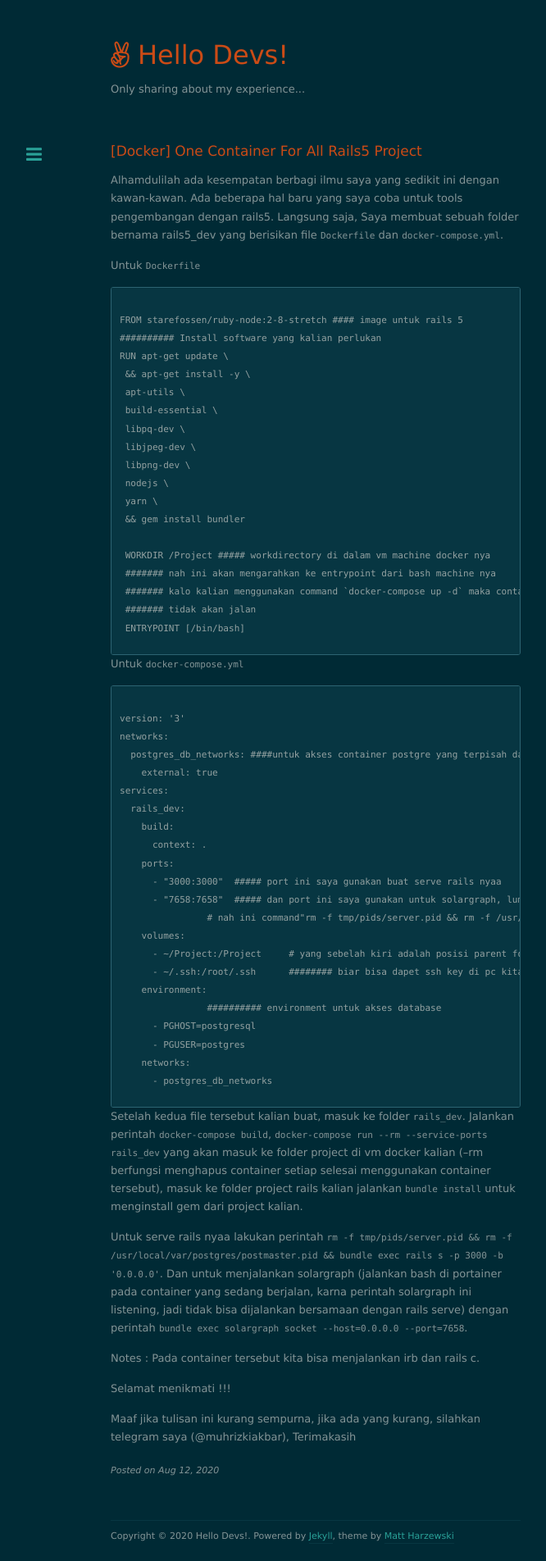
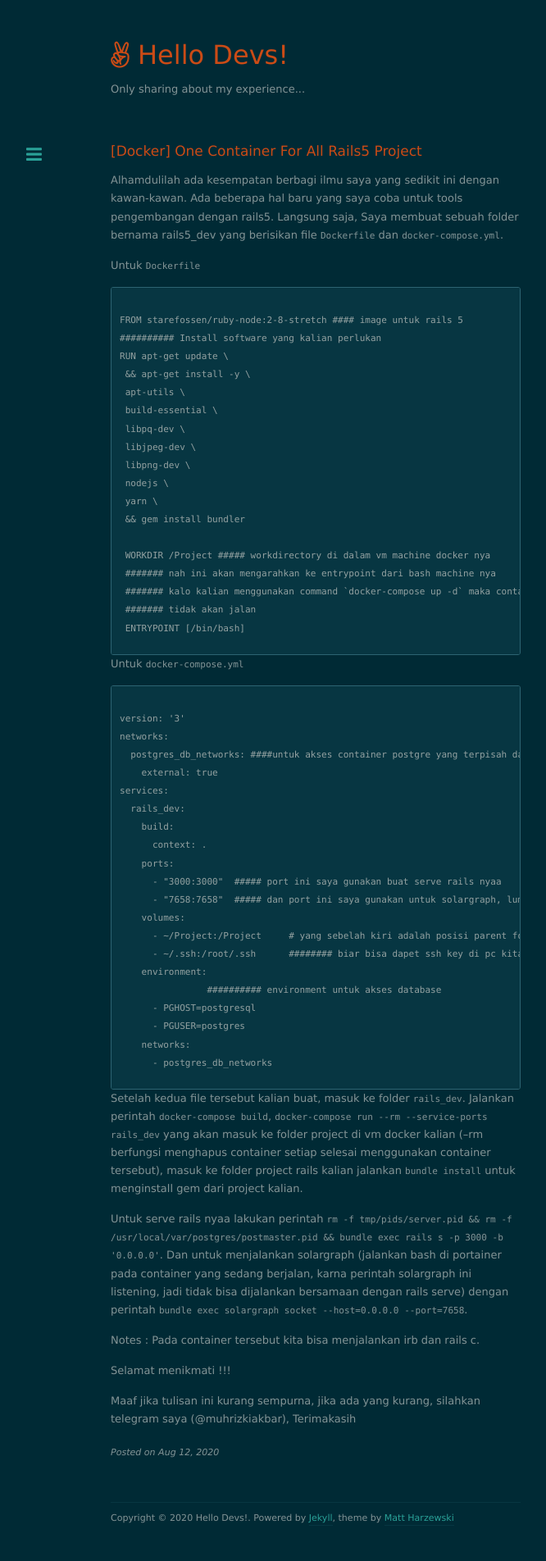
Before and after one commit to muhrizkiakbar/muhrizkiakbar.github.io, a Jekyll site: the page built from _posts/2020-08-12-one-container-for-all-rails5-project.md, in a window 1280 px wide. Shown: the whole page at 82% size, without its empty margins (255-921 px from the left). Built offline with Jekyll 4.4.1, drawn with Linux system fonts in a browser that asks for light colours; nearby versions of some CDN libraries; after the commit the page ends 1882 px from its top, so only the background shows below that.

Commit message:
Update 2020-08-12-one-container-for-all-rails5-project.md

```diff
--- a/_posts/2020-08-12-one-container-for-all-rails5-project.md
+++ b/_posts/2020-08-12-one-container-for-all-rails5-project.md
@@ -47,7 +47,6 @@ services:
     ports:
       - "3000:3000"  ##### port ini saya gunakan buat serve rails nyaa
       - "7658:7658"  ##### dan port ini saya gunakan untuk solargraph, lumayan vim saya ada IDE nya
-		# nah ini command"rm -f tmp/pids/server.pid && rm -f /usr/local/var/postgres/postmaster.pid && bundle exec rails s -p 3000 -b '0.0.0.0'"
     volumes:
       - ~/Project:/Project     # yang sebelah kiri adalah posisi parent folder project kita dan sebelah kanan adalah posisi directory yang di vm nya docker
       - ~/.ssh:/root/.ssh      ######## biar bisa dapet ssh key di pc kita ke docker, biar deploy nya enak
```
